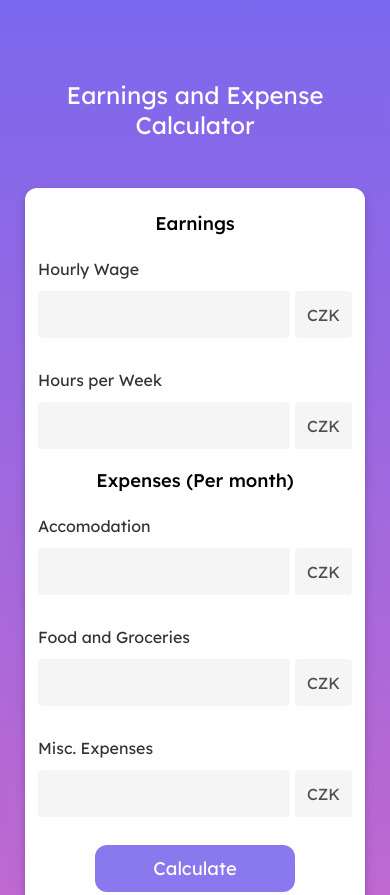
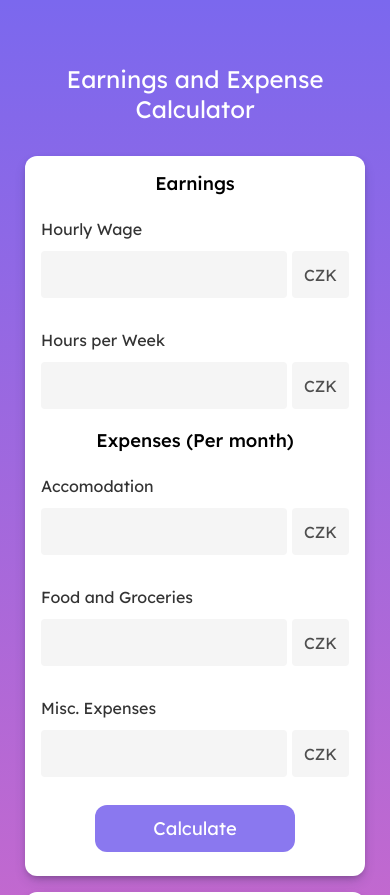
Before and after one commit to aveekpatra/Earnings-and-expenses, a plain HTML site: page index.html in a window 390 px wide. Shown: the top 895 px of the page. Drawn offline with Linux system fonts and the light colour scheme.

Commit message:
Add files via upload

```diff
--- a/style.css
+++ b/style.css
@@ -72,6 +72,8 @@ a {
 footer {
   color: white;
   margin-top: 3rem;
+  display: block;
+  text-align: center;
 }
 
 /* Custom */
@@ -135,13 +137,17 @@ footer {
 @media screen and (max-width: 500px) {
   .container {
     width: 340px;
-    padding: 1rem 5px;
+    padding: 0.5rem 0.5rem;
   }
 
-    .row {
-      width: 100%;
-      gap: 5px;
-    }
+  h1 {
+    margin: 1rem auto;
+  }
+
+  .row {
+    width: 100%;
+    gap: 5px;
+  }
 
   input[type=text] {
     width: 100%;
```
